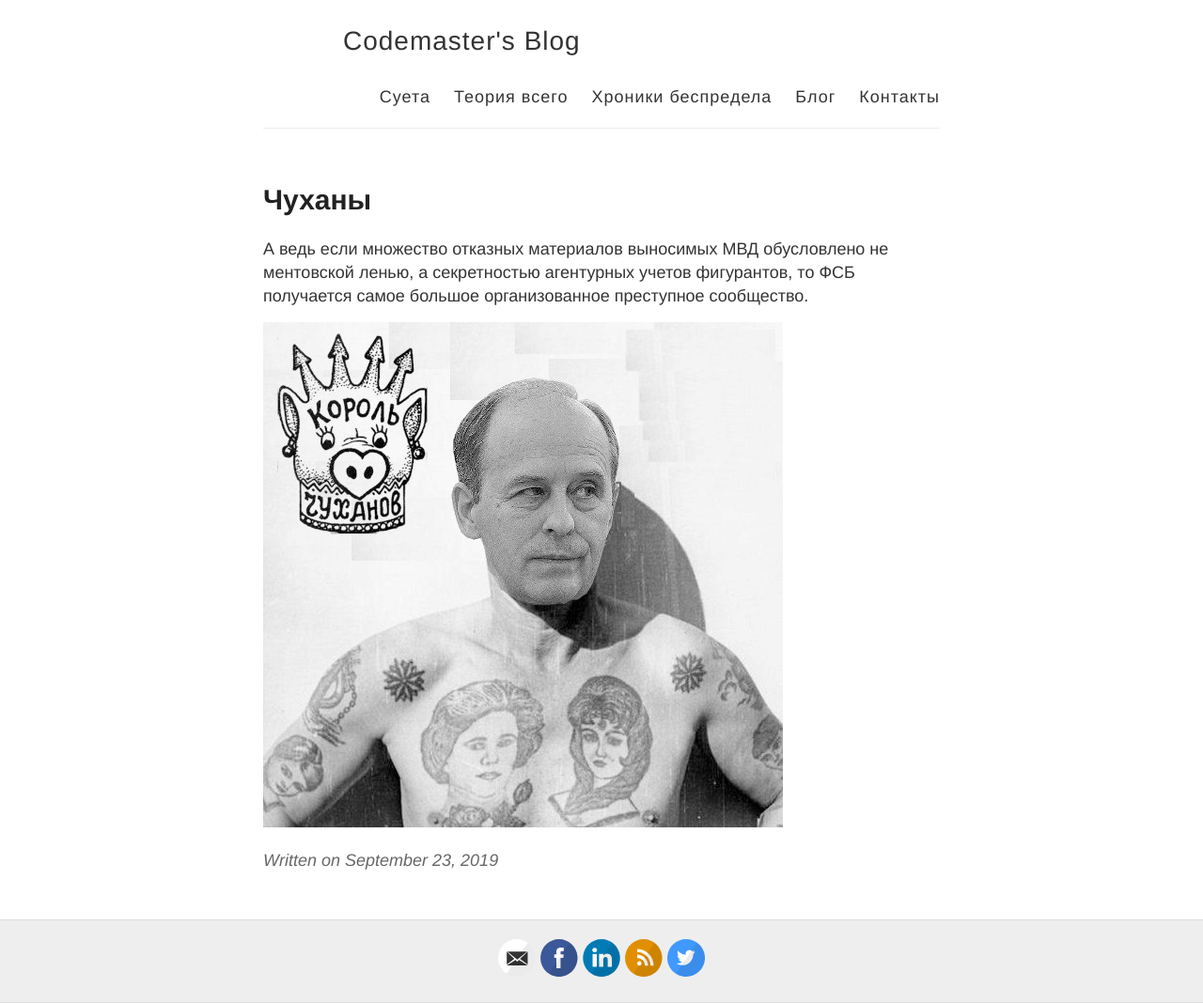
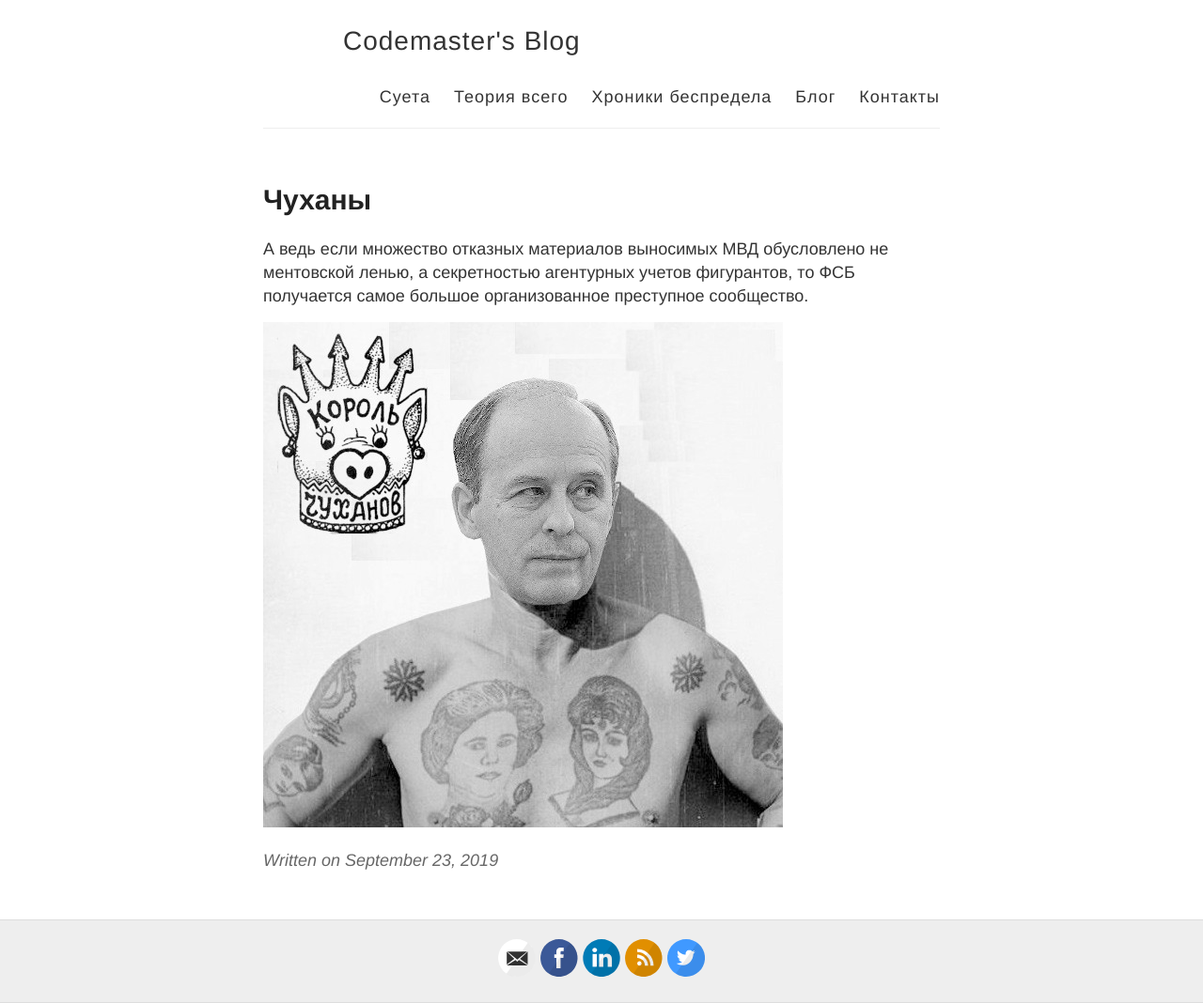
Before and after one commit to decrafts/r, a Jekyll site: the page built from _posts/2019/09/2019-09-23-faggot-king.md, in a window 1280 px wide. Shown: the whole page at 94% size. Built offline with Jekyll 4.4.1, drawn with Linux system fonts in a browser that asks for light colours; comment, search, counter and statistics services are not loaded.

Commit message:
Update 2019-09-23-faggot-king.md

```diff
--- a/_posts/2019/09/2019-09-23-faggot-king.md
+++ b/_posts/2019/09/2019-09-23-faggot-king.md
@@ -7,4 +7,4 @@ categories: [uncheck]
 
 А ведь если множество отказных материалов выносимых МВД обусловлено не ментовской ленью, а секретностью агентурных учетов фигурантов, то ФСБ получается самое большое организованное преступное сообщество.
 
-![Король чуханов](/images/2019/09/bortn2.jpg)
+![Король чуханов](/images/2019/09/bortn3.jpg)
```
